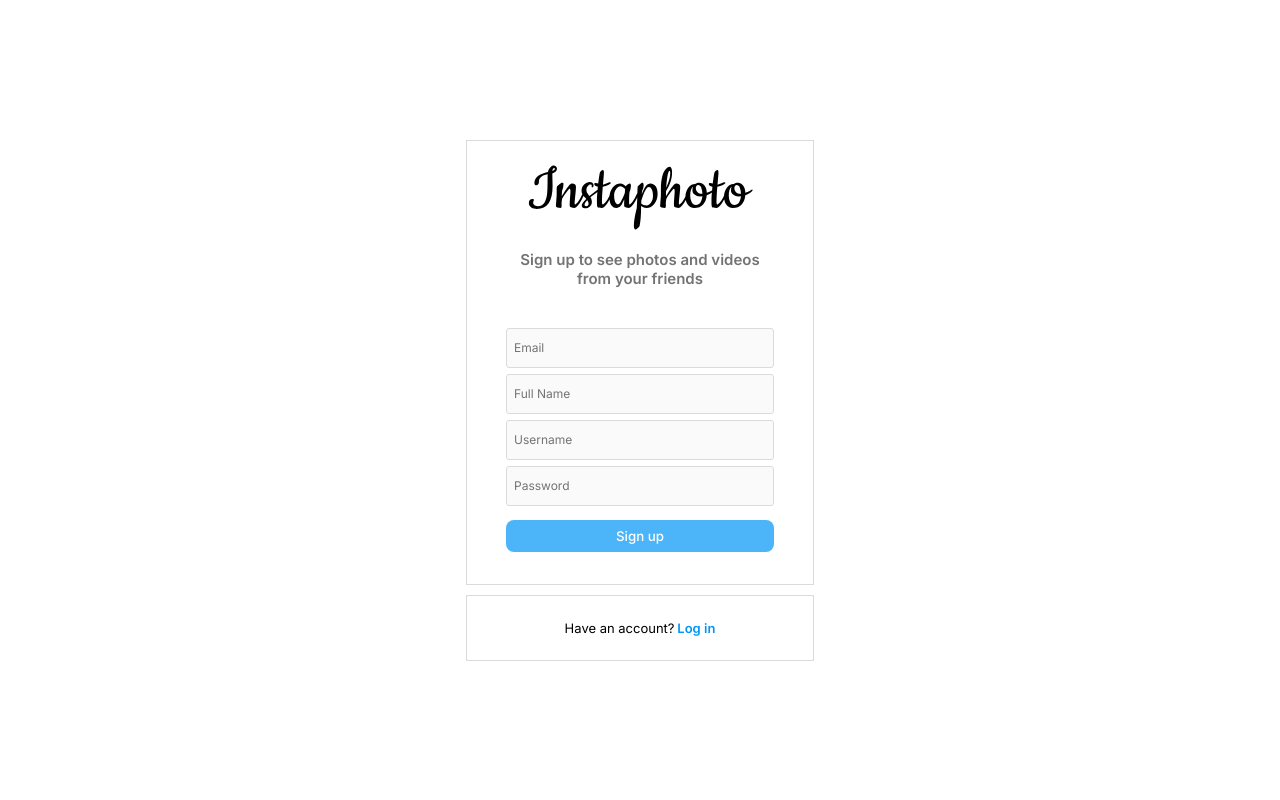
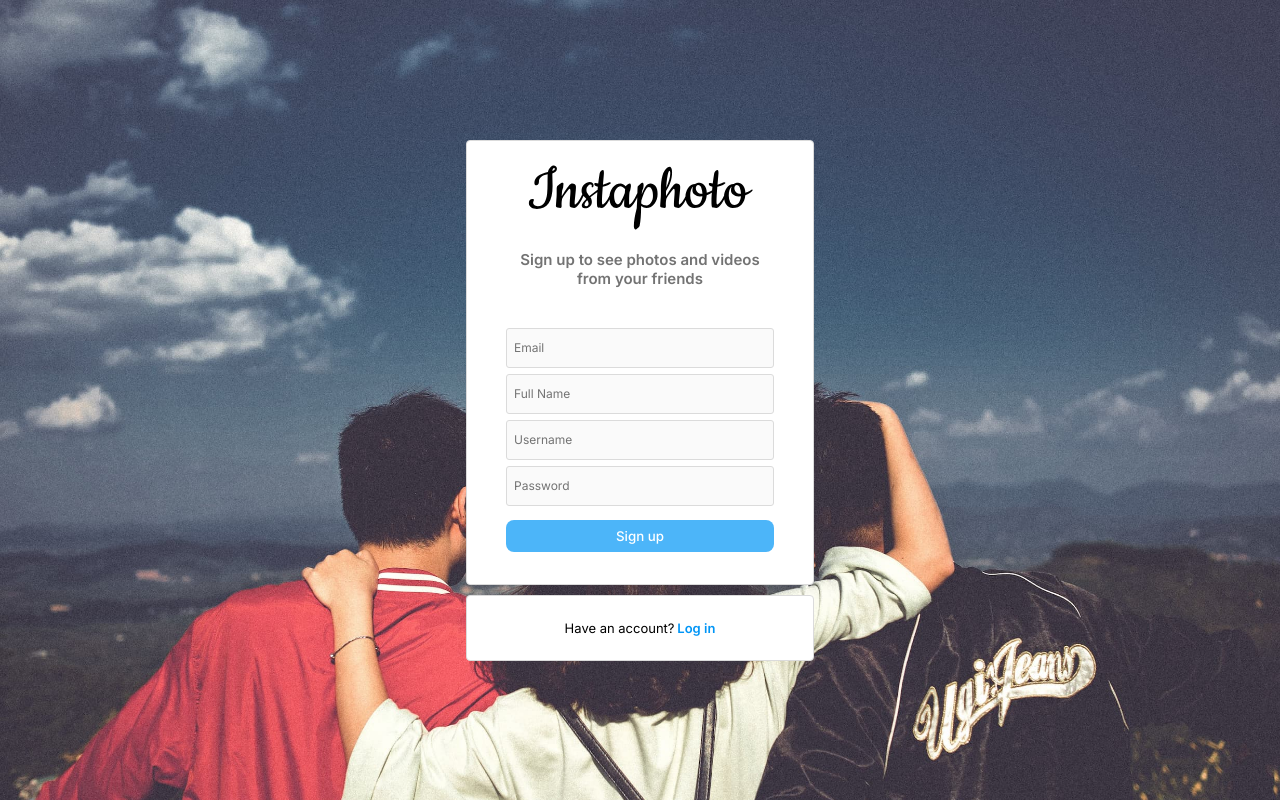
Before and after one commit to alexischecura/instaphoto, a React (Vite) app in the folder frontend/: page /signup in a window 1280 px wide. Built offline with nearby package versions, Linux system fonts and the light colour scheme; no server answers.

Commit message:
feat/add background to auth forms

```diff
--- a/frontend/src/components/auth/AuthBox.tsx
+++ b/frontend/src/components/auth/AuthBox.tsx
@@ -2,6 +2,8 @@ import styled from 'styled-components';
 
 const AuthBox = styled.div`
   border: solid 1px var(--color-gray-700);
+  border-radius: 4px;
+  background-color: var(--color-gray-0);
   display: flex;
   flex-direction: column;
   align-items: center;
--- /dev/null
+++ b/frontend/src/components/auth/AuthFormContainer.tsx
@@ -0,0 +1,12 @@
+import styled from 'styled-components';
+
+const AuthFormContainer = styled.section`
+  display: flex;
+  min-height: 100vh;
+  align-items: center;
+  justify-content: center;
+  background-image: url('/auth-background.jpg');
+  background-size: cover;
+`;
+
+export default AuthFormContainer;
--- a/frontend/src/pages/EmailVerificationPage.tsx
+++ b/frontend/src/pages/EmailVerificationPage.tsx
@@ -13,13 +13,7 @@ import MainButton from '../components/common/MainButton';
 import AuthBox from '../components/auth/AuthBox';
 import AuthLink from '../components/auth/AuthLink';
 import { IoMailUnreadOutline } from 'react-icons/io5';
-
-const EmailVerificationPageStyled = styled.div`
-  display: flex;
-  min-height: 100vh;
-  align-items: center;
-  justify-content: center;
-`;
+import AuthFormContainer from '../components/auth/AuthFormContainer';
 
 const FormStyled = styled.form`
   margin-top: 4rem;
@@ -90,7 +84,7 @@ function EmailVerificationPage() {
   }, [verificationCode]);
 
   return (
-    <EmailVerificationPageStyled>
+    <AuthFormContainer>
       <FormContainer>
         <AuthBox>
           <ImageContainer>
@@ -121,11 +115,11 @@ function EmailVerificationPage() {
         </AuthBox>
         <AuthBox>
           <AuthLink to="/login" linkLabel="Log in">
-            Have an account?
+            Already confirmed?
           </AuthLink>
         </AuthBox>
       </FormContainer>
-    </EmailVerificationPageStyled>
+    </AuthFormContainer>
   );
 }
 
--- a/frontend/src/pages/LoginPage.tsx
+++ b/frontend/src/pages/LoginPage.tsx
@@ -15,19 +15,7 @@ import { useForm } from '../hooks/useForm';
 import FormDivider from '../components/auth/FormDivider';
 import AuthBox from '../components/auth/AuthBox';
 import AuthLink from '../components/auth/AuthLink';
-
-const LoginPageStyled = styled.div`
-  display: flex;
-  min-height: 100vh;
-  align-items: center;
-  justify-content: center;
-  gap: 3rem;
-`;
-
-const LoginImage = styled.img`
-  height: 58rem;
-  border-radius: 2rem;
-`;
+import AuthFormContainer from '../components/auth/AuthFormContainer';
 
 const StyledForm = styled.form`
   margin-top: 4rem;
@@ -36,7 +24,7 @@ const StyledForm = styled.form`
 const ForgotPasswordLink = styled(Link)`
   margin-top: 1rem;
   color: inherit;
-  font-size: 1.1rem;
+  font-size: 1.2rem;
   text-decoration: none;
 `;
 
@@ -51,6 +39,8 @@ const FormContainer = styled.div`
   display: flex;
   flex-direction: column;
   gap: 1rem;
+  border: none;
+  border-radius: 4px;
 `;
 
 function LoginPage() {
@@ -80,11 +70,7 @@ function LoginPage() {
   };
 
   return (
-    <LoginPageStyled>
-      <LoginImage
-        src="./login-image.jpeg"
-        alt="smartphone image where the instagram app is open"
-      />
+    <AuthFormContainer>
       <FormContainer>
         <AuthBox>
           <Logo variation="medium" />
@@ -93,7 +79,7 @@ function LoginPage() {
               type="text"
               value={formValues.identifier}
               field="identifier"
-              placeholder="Phone number, username, or email"
+              placeholder="Username or email"
               disable={isLoading}
               autoComplete="on"
               onChange={onInputChange}
@@ -122,16 +108,16 @@ function LoginPage() {
           <FormDivider>or</FormDivider>
           {errorMessage && <ErrorMessage>{errorMessage}</ErrorMessage>}
           <ForgotPasswordLink to="/password/reset">
-            Forgot password?
+            Reset password
           </ForgotPasswordLink>
         </AuthBox>
         <AuthBox>
           <AuthLink linkLabel="Sign up" to="/signup">
-            Don't have an account?
+            No account yet?
           </AuthLink>
         </AuthBox>
       </FormContainer>
-    </LoginPageStyled>
+    </AuthFormContainer>
   );
 }
 
--- a/frontend/src/pages/SignUpPage.tsx
+++ b/frontend/src/pages/SignUpPage.tsx
@@ -7,18 +7,12 @@ import { AuthStatus } from '../store/auth/authSlice';
 import { useAuthStore } from '../hooks/useAuthStore';
 import { useForm } from '../hooks/useForm';
 
+import AuthFormContainer from '../components/auth/AuthFormContainer';
 import Logo from '../components/common/Logo';
 import InputForm from '../components/auth/InputForm';
 import MainButton from '../components/common/MainButton';
 import AuthBox from '../components/auth/AuthBox';
 import AuthLink from '../components/auth/AuthLink';
-
-const SingUpPageStyled = styled.div`
-  display: flex;
-  min-height: 100vh;
-  align-items: center;
-  justify-content: center;
-`;
 
 const FormStyled = styled.form`
   margin-top: 4rem;
@@ -74,7 +68,7 @@ function SignUpPage() {
   };
 
   return (
-    <SingUpPageStyled>
+    <AuthFormContainer>
       <FormContainer>
         <AuthBox>
           <Logo variation="medium" />
@@ -137,7 +131,7 @@ function SignUpPage() {
           </AuthLink>
         </AuthBox>
       </FormContainer>
-    </SingUpPageStyled>
+    </AuthFormContainer>
   );
 }
 
--- a/frontend/src/styles/GlobalStyle.ts
+++ b/frontend/src/styles/GlobalStyle.ts
@@ -4,12 +4,12 @@ import 'react-loading-skeleton/dist/skeleton.css';
 const globalStyle = createGlobalStyle`${css`
   :root {
     --text-color-gray: #737373;
-    --text-color-blue: #0095F6;
+    --text-color-blue: #0095f6;
     --text-color-error: #ed4956;
     --btn-text-color: #0095f6;
-    --btn-text-color-hover: #00376B;
+    --btn-text-color-hover: #00376b;
     --hashtag-color: #1877f2;
-
+    --color-gray-0: #fff;
     --color-gray-300: #f2f2f2;
     --color-gray-700: #dbdbdb;
     --color-gray-900: #a8a8a8;
@@ -20,7 +20,6 @@ const globalStyle = createGlobalStyle`${css`
     --btn-color: #0095f6;
     --btn-color-hover: #1877f2;
     --btn-color-disabled: #4cb5f9;
-
   }
 
   *,
```
Also changed, not shown: frontend/public/auth-background.jpg (added).
